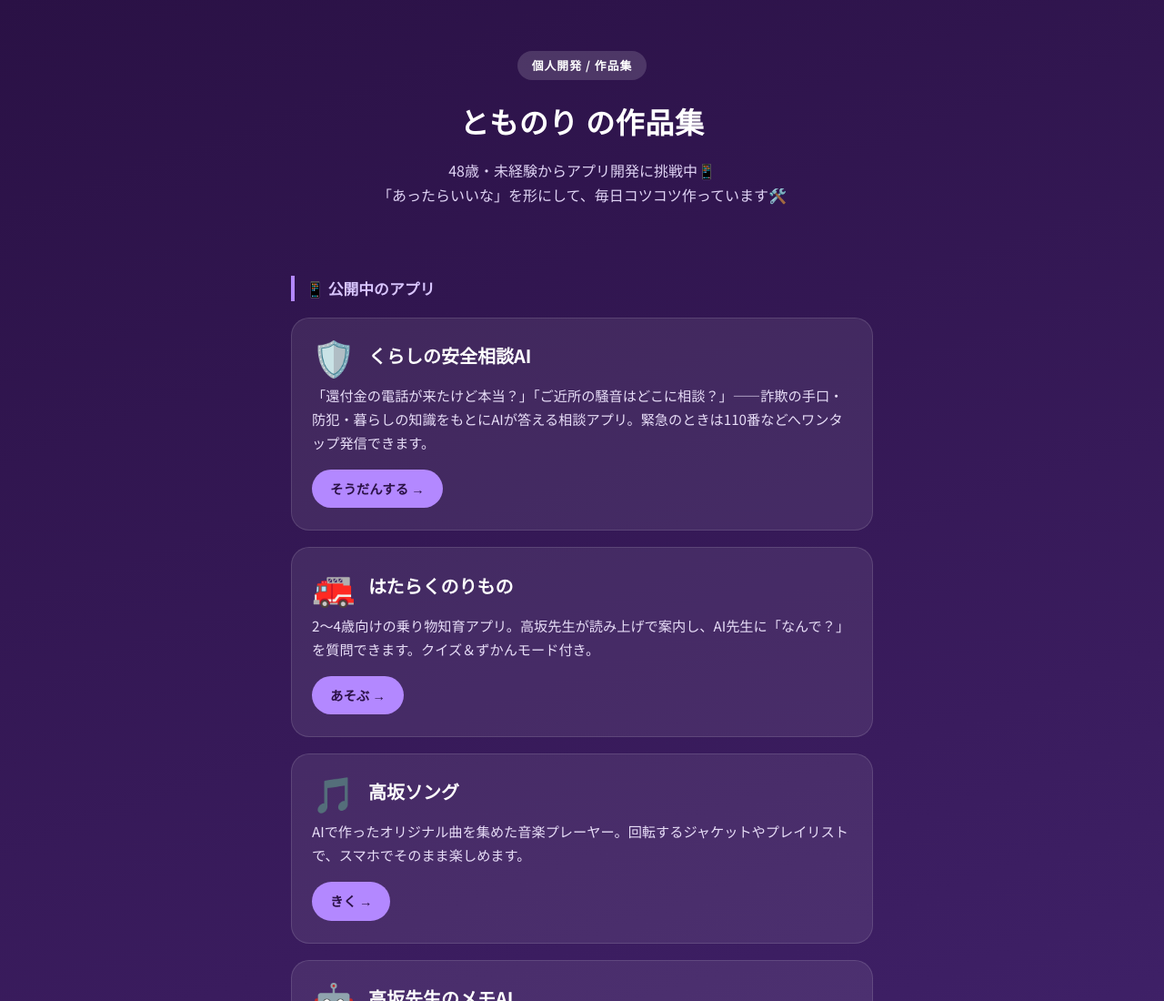
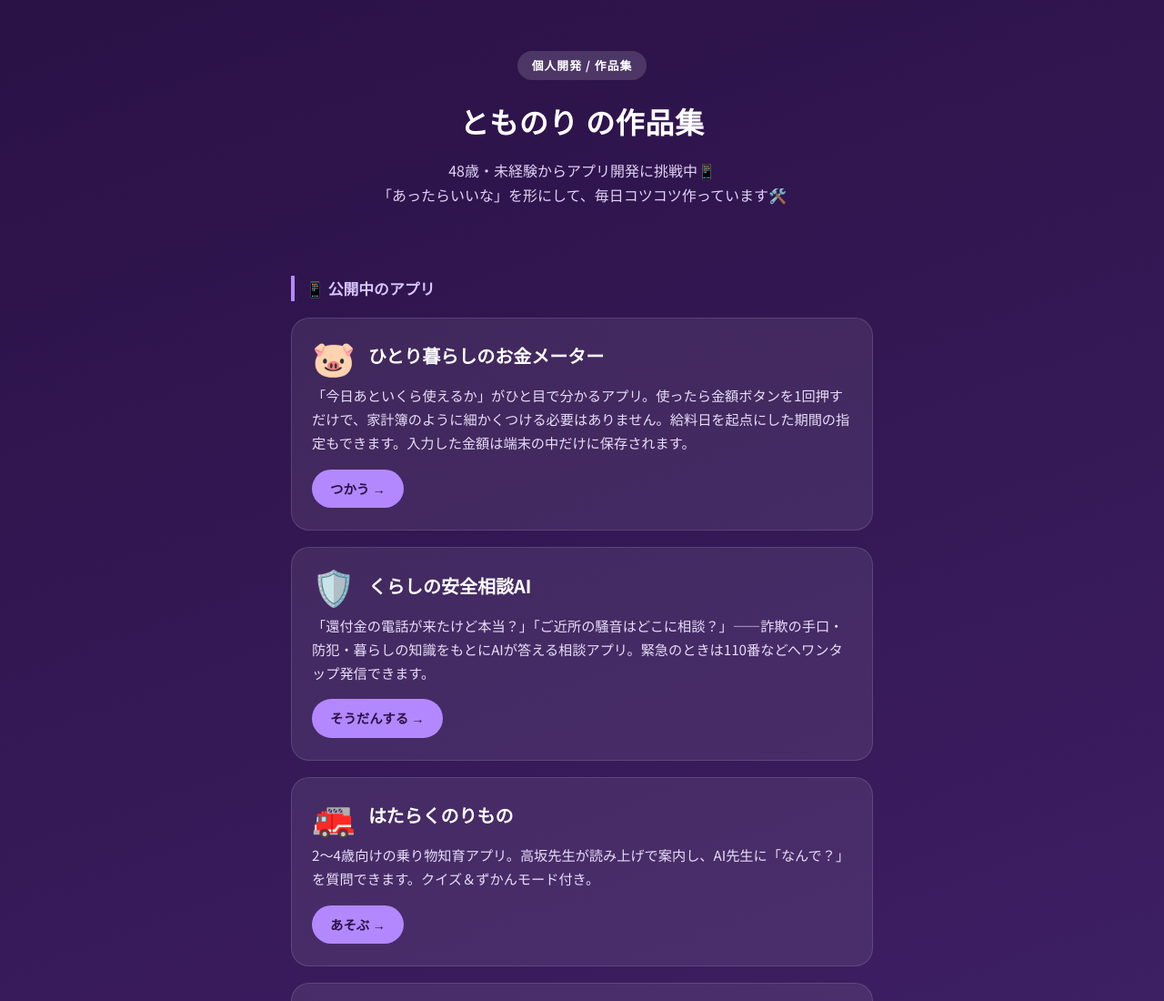
Before and after one commit to Tomonori2/Tomonori2.github.io, a plain HTML site: page index.html in a window 1280 px wide. Shown: the top 1100 px of the page at 91% size. Drawn offline with Linux system fonts and the light colour scheme.

Commit message:
作品集に「ひとり暮らしのお金メーター」を追加
Co-Authored-By: Claude Opus 5 <noreply@anthropic.com>

```diff
--- a/index.html
+++ b/index.html
@@ -121,6 +121,15 @@
 
     <div class="sec-title">📱 公開中のアプリ</div>
 
+    <a class="card" href="https://tomonori2.github.io/okane-meter/" target="_blank" rel="noopener">
+      <div class="top">
+        <span class="ico">🐷</span>
+        <h2>ひとり暮らしのお金メーター</h2>
+      </div>
+      <p class="desc">「今日あといくら使えるか」がひと目で分かるアプリ。使ったら金額ボタンを1回押すだけで、家計簿のように細かくつける必要はありません。給料日を起点にした期間の指定もできます。入力した金額は端末の中だけに保存されます。</p>
+      <span class="go">つかう →</span>
+    </a>
+
     <a class="card" href="https://tomonori2.github.io/anzen-ai/" target="_blank" rel="noopener">
       <div class="top">
         <span class="ico">🛡️</span>
```
